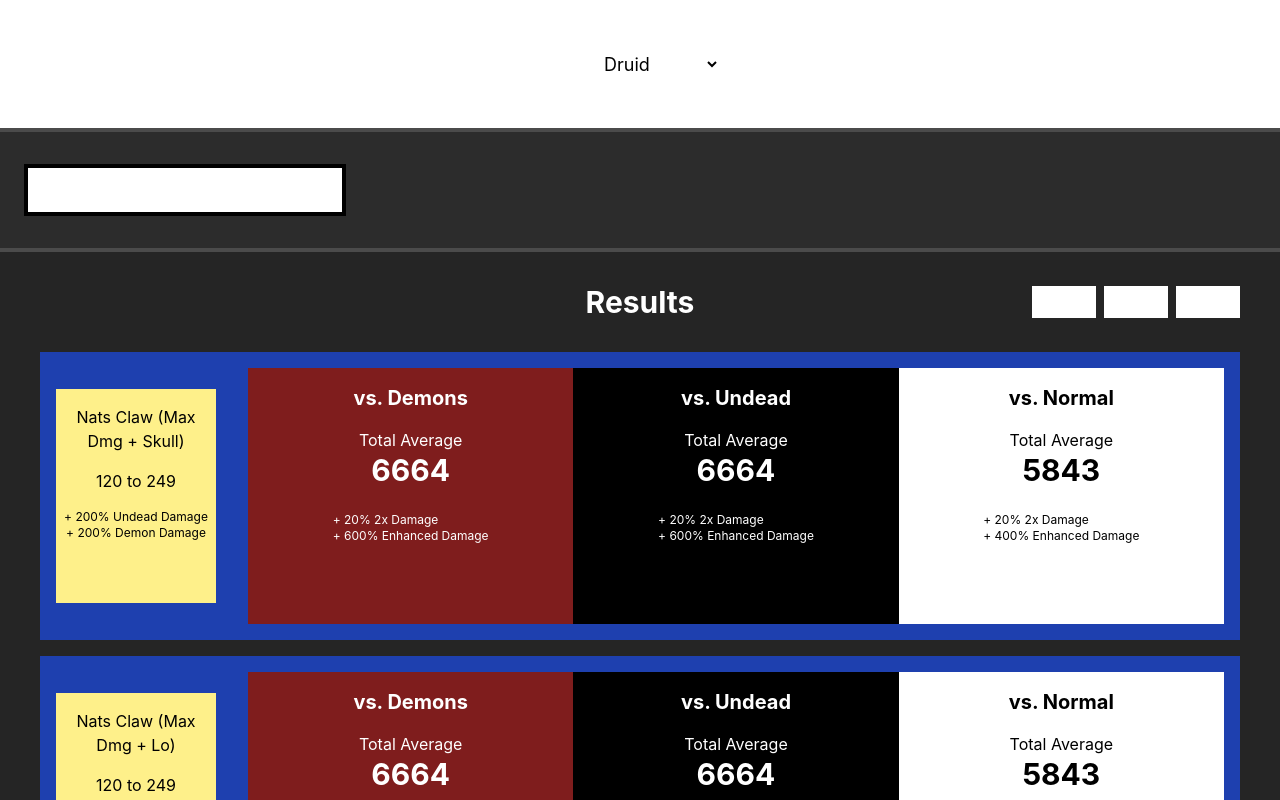
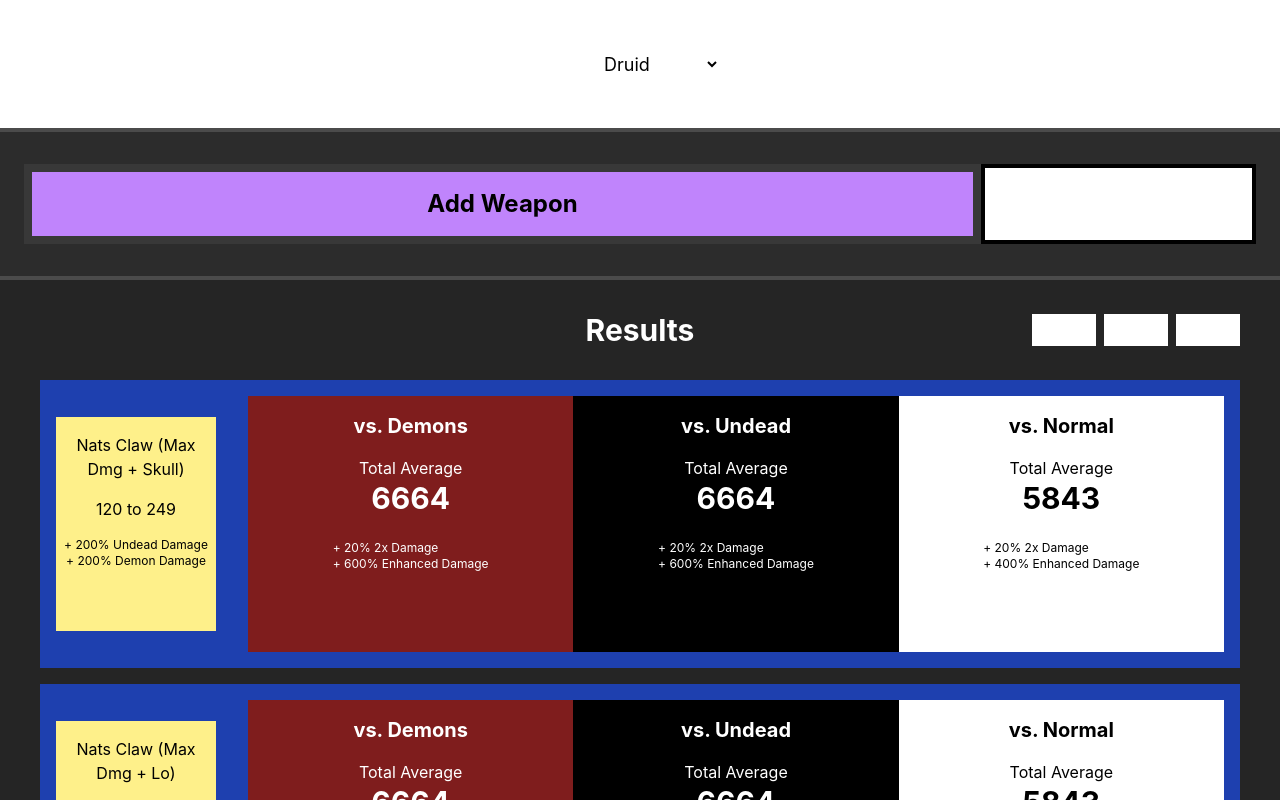
Before and after one commit to Druage/D2_Weapon_Comparison, a Next.js app: page / in a window 1280 px wide. Built offline with nearby package versions, Linux system fonts and the light colour scheme.

Commit message:
Move AddWeaponButton to Heading

```diff
--- /dev/null
+++ b/src/components/AddWeaponButton.tsx
@@ -0,0 +1,13 @@
+import { Trigger } from "@radix-ui/react-dialog";
+
+export function AddWeaponButton() {
+  return (
+    <Trigger
+      className={
+        "flex h-20 w-fit w-full items-center justify-center border-8 border-[#383838] bg-purple-400 bg-[#B4B4B4] px-16 text-2xl font-bold text-black"
+      }
+    >
+      Add Weapon
+    </Trigger>
+  );
+}
--- a/src/components/ComparisonList.tsx
+++ b/src/components/ComparisonList.tsx
@@ -1,6 +1,7 @@
 import WeaponItem from "./WeaponItem";
 import _ from "lodash";
 import { useGlobalState } from "../state/useGlobalState";
+import { AddWeaponButton } from "./AddWeaponButton";
 
 export default function ComparisonList() {
   const weapons = useGlobalState((state) => state.weapons);
@@ -11,6 +12,8 @@ export default function ComparisonList() {
         "flex flex-row items-center justify-between border-y-4 border-[#4B4B4B] bg-[#2C2C2C] px-6 py-8"
       }
     >
+      <AddWeaponButton />
+
       <button
         className={
           "flex h-full items-center justify-center border-4 border-black bg-white bg-[#272020] py-2 px-16 text-xl text-xl font-bold text-white"
--- a/src/components/WeaponList.tsx
+++ b/src/components/WeaponList.tsx
@@ -1,19 +1,10 @@
 import WeaponItem from "./WeaponItem";
 import { Trigger } from "@radix-ui/react-dialog";
 import { useGlobalState } from "../state/useGlobalState";
+import { AddWeaponButton } from "./AddWeaponButton";
 
 export default function WeaponList() {
   const weapons = useGlobalState((state) => state.weapons);
-
-  const CompareButton = () => (
-    <Trigger
-      className={
-        "absolute bottom-0 left-0 right-0 flex h-20 w-full items-center justify-center border-8 border-[#383838] bg-purple-400 bg-[#B4B4B4] text-2xl font-bold text-black"
-      }
-    >
-      Add Weapon
-    </Trigger>
-  );
 
   return (
     <div className={"absolute left-0 top-0 bottom-0 z-10 w-96 bg-[#616161]"}>
@@ -38,7 +29,7 @@ export default function WeaponList() {
         </div>
       </div>
 
-      <CompareButton />
+      <AddWeaponButton />
     </div>
   );
 }
```
